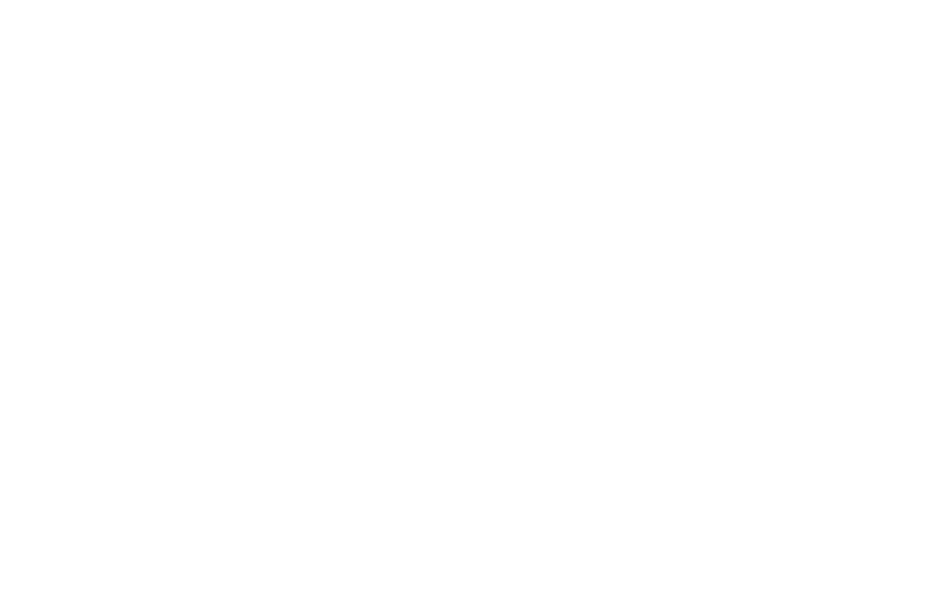
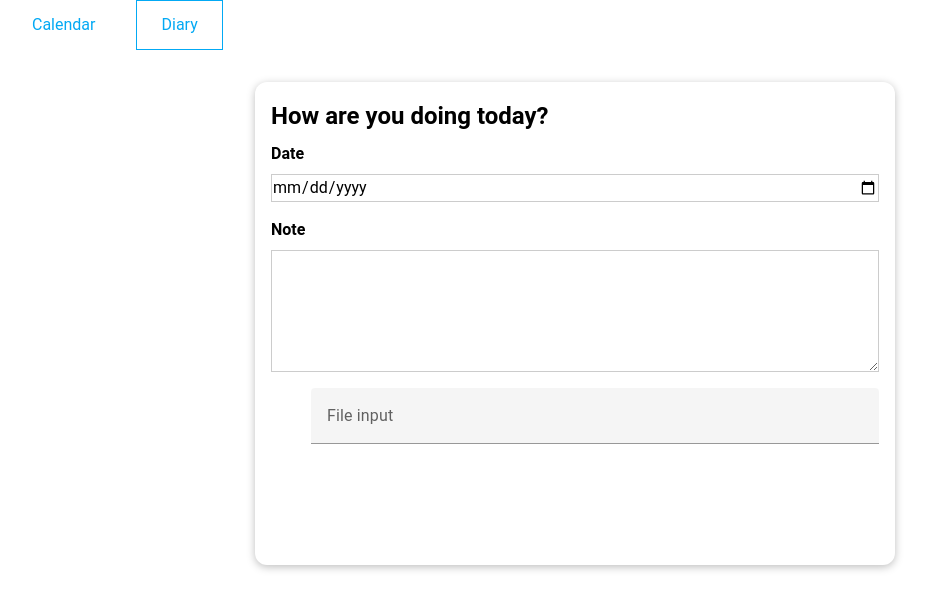
Before and after one commit to ianfengfb/calendar, a Vue app: page /diary in a window 1280 px wide. Before the commit this address had no page. Shown: the top 610 px of the page, without its empty margins (65-995 px from the left). Built offline with nearby package versions, Linux system fonts and the light colour scheme.

Commit message:
Create diary page and install vuetify

```diff
--- a/package.json
+++ b/package.json
@@ -10,7 +10,8 @@
   },
   "dependencies": {
     "vue": "^3.4.29",
-    "vue-router": "^4.3.3"
+    "vue-router": "^4.3.3",
+    "vuetify": "^3.6.10"
   },
   "devDependencies": {
     "@vitejs/plugin-vue": "^5.0.5",
--- a/src/components/TheHeader.vue
+++ b/src/components/TheHeader.vue
@@ -1,11 +1,13 @@
 <template>
     <header>
         <nav>
-            <h1><router-link to="/">Find a Coach</router-link></h1>
             <ul>
-                <!-- <li>
-                    <router-link to="/calendar">All Coaches</router-link>
-                </li> -->
+                <li>
+                    <router-link to="/calendar">Calendar</router-link>
+                </li>
+                <li>
+                    <router-link to="/diary">Diary</router-link>
+                </li>
             </ul>
         </nav>
     </header>
@@ -22,7 +24,7 @@
 
     header a {
     text-decoration: none;
-    color: #f391e3;
+    color: #03a9f4;
     display: inline-block;
     padding: 0.75rem 1.5rem;
     border: 1px solid transparent;
@@ -31,7 +33,7 @@
     a:active,
     a:hover,
     a.router-link-active {
-    border: 1px solid #f391e3;
+    border: 1px solid #03a9f4;
     }
 
     h1 {
--- /dev/null
+++ b/src/components/UI/BaseCard.vue
@@ -0,0 +1,15 @@
+<template>
+    <div class="card">
+        <slot></slot>
+    </div>
+</template>
+
+<style scoped>
+    .card {
+        border-radius: 12px;
+        box-shadow: 0 2px 8px rgba(0, 0, 0, 0.26);
+        padding: 1rem;
+        margin: 2rem auto;
+        max-width: 40rem;
+    }
+</style>
--- /dev/null
+++ b/src/components/diary/NewDiaryForm.vue
@@ -0,0 +1,96 @@
+<template>
+    <form>
+        <div class="form-control">
+            <label for="date">Date</label>
+            <input type="date" id="date"/>
+            <!-- <p v-if="!firstName.isValid">Firstname must not be empty.</p> -->
+        </div>
+        <div class="form-control">
+            <label for="note">Note</label>
+            <textarea id="note" rows="5"></textarea>
+            <!-- <p v-if="!firstName.isValid">Firstname must not be empty.</p> -->
+        </div>
+        <v-file-input
+    accept="image/*"
+    label="File input"
+  ></v-file-input>
+        <div class="">
+            <v-rating
+            v-model="rating"
+            hover
+            ></v-rating>
+        </div>
+        <v-icon
+      color="green-darken-2"
+      icon="mdi-domain"
+      size="large"
+    ></v-icon>
+    </form>
+</template>
+
+<script>
+    export default {
+        data() {
+            return {
+                rating: 0
+            }
+        }
+    }
+</script>
+
+<style scoped>
+    .form-control {
+    margin: 0.5rem 0 1rem 0;
+    }
+
+    label {
+    font-weight: bold;
+    display: block;
+    margin-bottom: 0.5rem;
+    }
+
+    input[type='checkbox'] + label {
+    font-weight: normal;
+    display: inline;
+    margin: 0 0 0 0.5rem;
+    }
+
+    input,
+    textarea {
+    display: block;
+    width: 100%;
+    border: 1px solid #ccc;
+    font: inherit;
+    }
+
+    input:focus,
+    textarea:focus {
+    background-color: #f0e6fd;
+    outline: none;
+    border-color: #3d008d;
+    }
+
+    input[type='checkbox'] {
+    display: inline;
+    width: auto;
+    border: none;
+    }
+
+    input[type='checkbox']:focus {
+    outline: #3d008d solid 1px;
+    }
+
+    h3 {
+    margin: 0.5rem 0;
+    font-size: 1rem;
+    }
+
+    .invalid label {
+    color: red;
+    }
+
+    .invalid input,
+    .invalid textarea {
+    border: 1px solid red;
+    }
+</style>
--- a/src/main.js
+++ b/src/main.js
@@ -1,9 +1,23 @@
-import { createApp } from 'vue'
-import App from './App.vue'
-import router from './router'
+import { createApp } from 'vue';
+import App from './App.vue';
+import router from './router';
+import 'vuetify/styles';
+import { createVuetify } from 'vuetify';
+import * as components from 'vuetify/components';
+import * as directives from 'vuetify/directives';
 
-const app = createApp(App)
+import BaseCard from './components/UI/BaseCard.vue';
 
-app.use(router)
+const vuetify = createVuetify({
+    components,
+    directives,
+})
 
-app.mount('#app')
+const app = createApp(App);
+
+app.use(router);
+app.use(vuetify);
+
+app.component('base-card', BaseCard);
+
+app.mount('#app');
--- a/src/page/calendar/CalendarPage.vue
+++ b/src/page/calendar/CalendarPage.vue
@@ -1,12 +1,12 @@
 <template>
     <div class="container">
-        <div class="column">Column 1</div>
-        <div class="column">Column 2</div>
-        <div class="column">Column 3</div>
-        <div class="column">Column 4</div>
-        <div class="column">Column 5</div>
-        <div class="column">Column 6</div>
-        <div class="column">Column 7</div>
+        <div class="column">Monday (17/06)</div>
+        <div class="column">Tuesday (18/06)</div>
+        <div class="column">Column</div>
+        <div class="column">Column</div>
+        <div class="column">Column</div>
+        <div class="column">Column</div>
+        <div class="column">Column</div>
     </div>
 </template>
 
--- /dev/null
+++ b/src/page/diary/NewDiary.vue
@@ -0,0 +1,17 @@
+<template>
+    <section>
+        <base-card>
+            <h2>How are you doing today?</h2>
+            <new-diary-form></new-diary-form>
+        </base-card>
+    </section>
+</template>
+
+<script>
+    import NewDiaryForm from '@/components/diary/NewDiaryForm.vue'
+    export default {
+        components: {
+            NewDiaryForm
+        }
+    }
+</script>
--- a/src/router/index.js
+++ b/src/router/index.js
@@ -1,5 +1,6 @@
 import { createRouter, createWebHistory } from 'vue-router'
 import CalendarPage from '@/page/calendar/CalendarPage.vue'
+import NewDiary from '@/page/diary/NewDiary.vue'
 
 const router = createRouter({
   history: createWebHistory(import.meta.env.BASE_URL),
@@ -11,6 +12,10 @@
     {
       path: '/calendar',
       component: CalendarPage
+    },
+    {
+      path: '/diary',
+      component: NewDiary
     }
   ]
 })
```
Also changed, not shown: 1 other file (tests, documents, lock files or other folders).
